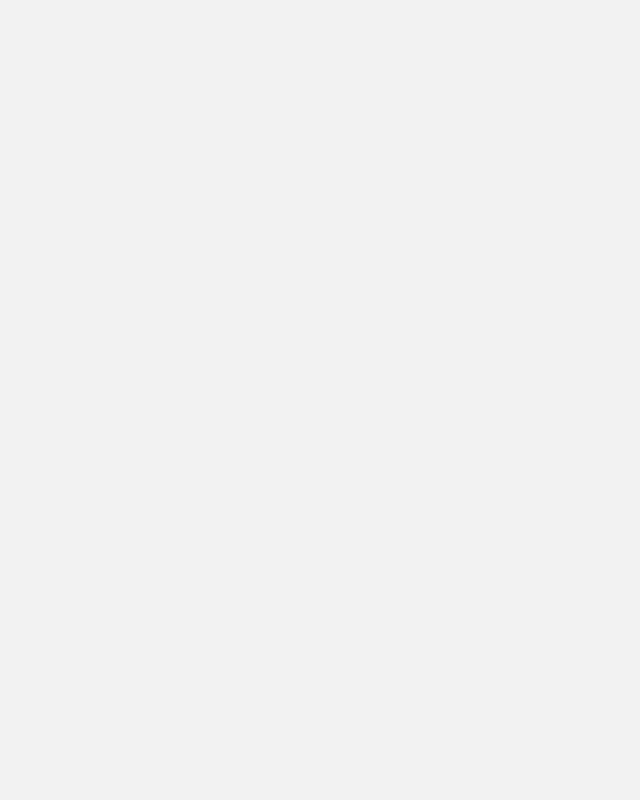
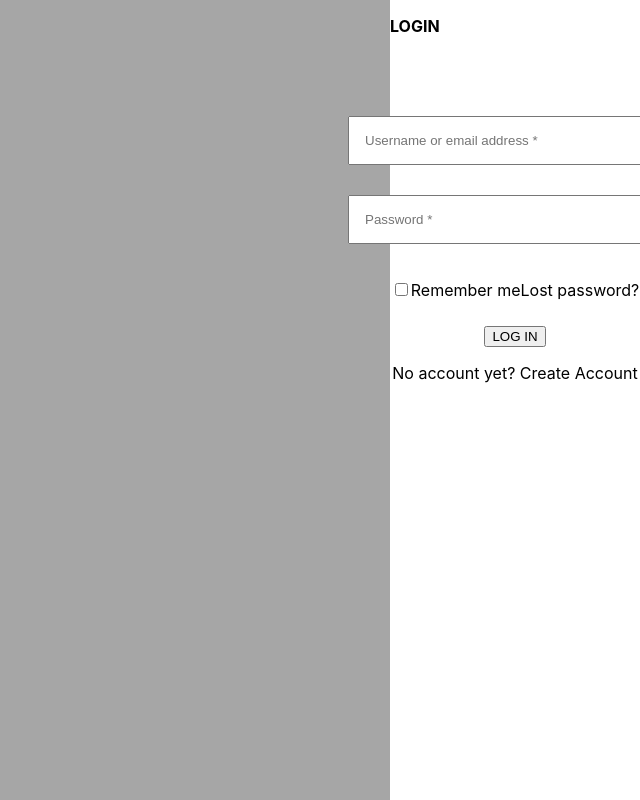
Before and after one commit to desokan/ShopFront_Frontend, a React (Create React App) app: page /login in a window 1280 px wide. Shown: the top 800 px of the page, without its empty margins (640-1280 px from the left). Built offline with nearby package versions, Linux system fonts and the light colour scheme; no server answers.

Commit message:
working on login with backdrop

```diff
--- a/src/App.js
+++ b/src/App.js
@@ -2,6 +2,7 @@ import { Routes, Route } from "react-router-dom";
 import HomePage from "./pages/HomePage";
 import Privacy from "./pages/Privacy";
 import Login from "./components/authentication/Login";
+
 import { CurrencyProvider } from "./store/CurrencyContext";
 
 
@@ -19,6 +20,7 @@ const App = () => {
           <Route path={"/"} element={<HomePage />} />
           <Route path={"/privacy"} element={<Privacy />} />
           <Route path={"/login"}element={<Login />} />
+
           {/* <Route path={"/register"}element={<RegistrationPage />} /> */}
         </Routes>
       </CurrencyProvider>
--- a/src/components/authentication/Login.js
+++ b/src/components/authentication/Login.js
@@ -1,6 +1,7 @@
 import { useState } from "react";
 import { useNavigate } from "react-router-dom";
 import classes from "./Login.module.css";
+import BackDrop from "../util/Backdrop";
 
 const baseUrl = "http://localhost:4000";
 
@@ -55,33 +56,35 @@ const Login = () => {
   };
 
   return (
-    <div className="loginBox">
-        <div className={classes.backDrop}></div>
-      <p><b>LOGIN</b></p>
-      <form className="login-form" onSubmit={handleSubmit}>
-        <div className="input-container">
+    <div className={classes.backDrop}>
+        <BackDrop />
+        <div className={classes.loginBox}>
+      <p>
+        <b>LOGIN</b>
+      </p>
+      <form className={classes.loginForm} onSubmit={handleSubmit}>
+        <div className={classes.inputContainer}>
           <input
-            className="text-box"
+            className={classes.textBox}
             type="text"
-            placeholder="username"
+            placeholder="Username or email address *"
             onChange={handleChange}
             name="username"
             value={username}
           />
         </div>
-        <div className="input-container">
+        <div className={classes.inputContainer}>
           <input
-            className="text-box"
+            className={classes.textBox}
             type="password"
-            placeholder="password"
+            placeholder="Password *"
             onChange={handleChange}
             name="password"
             value={password}
           />
         </div>
-        <div className="input-info">
+        <div className={classes.inputInfo}>
           <label className="checkbox-label">
-            <p>Remember me</p>
             <input
               className="checkbox-input"
               type="checkbox"
@@ -91,15 +94,17 @@ const Login = () => {
               name="rememberMe"
             />
           </label>
+          <p>Remember me</p>
+
+          <p>Lost password?</p>
         </div>
-        <p>Lost password?</p>
         <button className="login-button" type="submit">
           LOG IN
         </button>
         <p>No account yet? Create Account</p>
       </form>
     </div>
-
+    </div>
   );
 };
 
--- a/src/components/authentication/Login.module.css
+++ b/src/components/authentication/Login.module.css
@@ -1,5 +1,48 @@
-.backDrop {
-    width: 100vw;
+
+.loginBox{
     height: 100vh;
-    background-color: rgba(0, 0, 0, 0.05);
+    position:fixed;
+    top: 0;
+    right: 0;
+    width: 250px;
+    background-color: white;
+    z-index: 101;
 }
+
+.loginForm {
+    display: flex;
+    flex-direction: column;
+    align-items: center;
+    justify-content: center;
+    height: 50vh;
+}
+
+.textBox {
+    padding: 15px;
+    margin-top: 10px;
+    margin-bottom: 10px;
+    width: 300px;
+}
+
+.inputContainer {
+    display: flex;
+    flex-direction: column;
+    margin-bottom: 10px;
+    /* Add some spacing between input sections */
+}
+
+.inputInfo {
+    display: flex; /* Use flex to align items horizontally */
+    justify-content: space-between; /* Add space between the items */
+    align-items: center; /* Vertically center items */
+    margin-bottom: 10px;
+  }
+
+  .checkbox-label {
+    display: inline-block; /* Display the label inline */
+    margin-right: 10px; /* Add some spacing between label and checkbox */
+  }
+
+  .login-button {
+    width: 100px; /* Adjust the button width as needed */
+  }
--- /dev/null
+++ b/src/components/util/Backdrop.js
@@ -0,0 +1,9 @@
+import classes from "./Backdrop.module.css";
+
+const BackDrop = () => {
+    return (
+        <div className={classes.backDrop}></div>
+    )
+}
+
+export default BackDrop
--- /dev/null
+++ b/src/components/util/Backdrop.module.css
@@ -0,0 +1,11 @@
+.backDrop {
+    width: 100vw;
+    height: 100vh;
+    position: fixed;
+    top: 0;
+    left: 0;
+    bottom: 0;
+    right: 0;
+    background-color: rgba(0, 0, 0, 0.35);
+    z-index: 99;
+}
```
Also changed, not shown: src/pages/HomePage.js (+14 -14 lines), src/components/modal/Modal.js (added).
